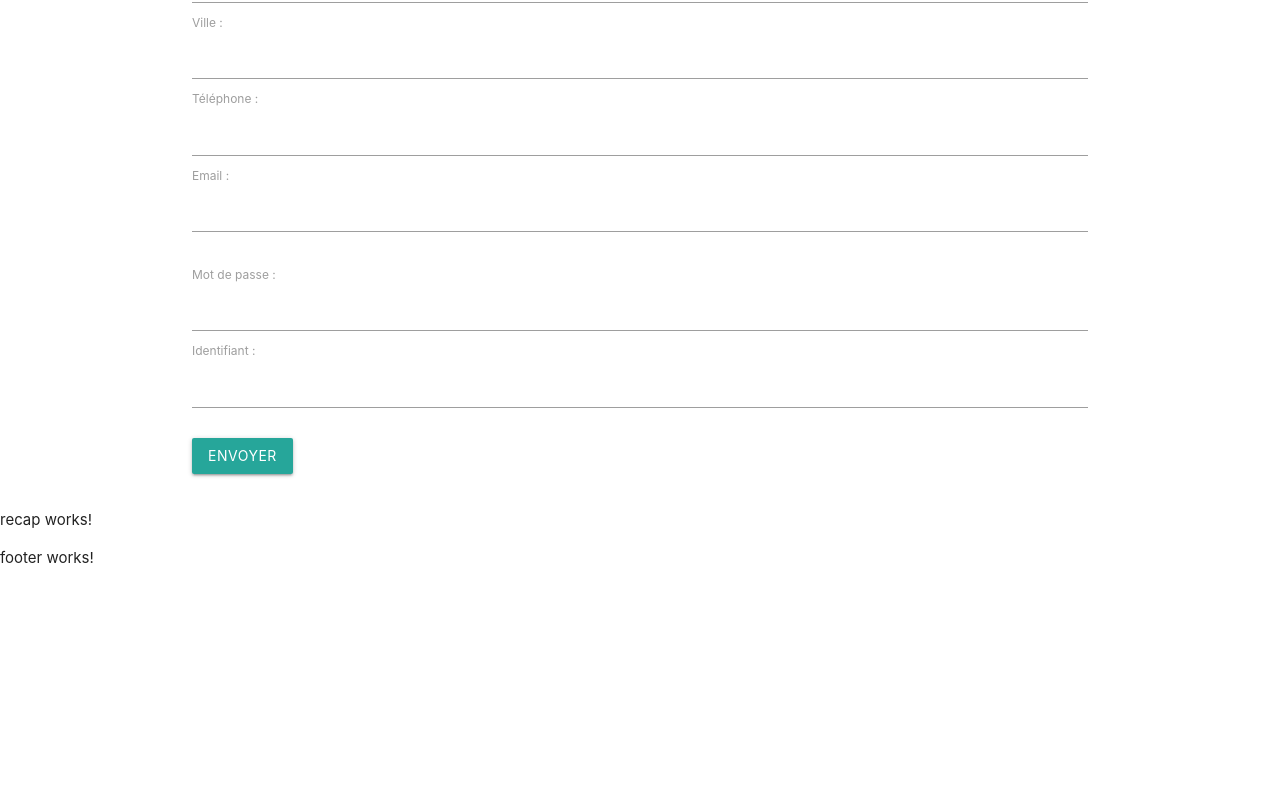
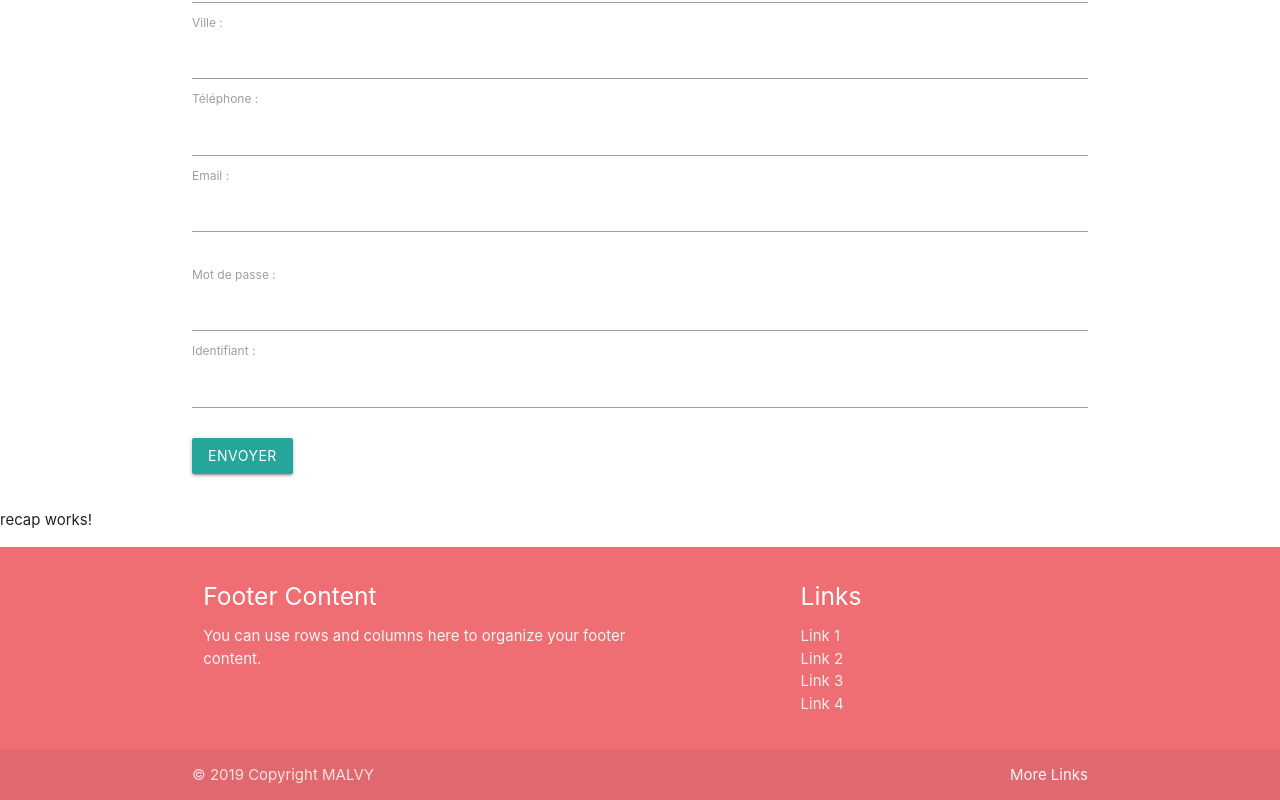
Before and after one commit to thefantom67/devweb3, an Angular app: page / in a window 1280 px wide. Shown: the part 469-1269 px from the top of the page. Before the commit the page ends 1053 px from the top, so only its background shows below. Built offline with nearby package versions, Linux system fonts and the light colour scheme.

Commit message:
feat(footer): Add footer template

```diff
--- a/src/app/footer/footer.component.html
+++ b/src/app/footer/footer.component.html
@@ -1 +1,25 @@
-<p>footer works!</p>
+<footer class="page-footer">
+        <div class="container">
+          <div class="row">
+            <div class="col l6 s12">
+              <h5 class="white-text">Footer Content</h5>
+              <p class="grey-text text-lighten-4">You can use rows and columns here to organize your footer content.</p>
+            </div>
+            <div class="col l4 offset-l2 s12">
+              <h5 class="white-text">Links</h5>
+              <ul>
+                <li><a class="grey-text text-lighten-3" href="#!">Link 1</a></li>
+                <li><a class="grey-text text-lighten-3" href="#!">Link 2</a></li>
+                <li><a class="grey-text text-lighten-3" href="#!">Link 3</a></li>
+                <li><a class="grey-text text-lighten-3" href="#!">Link 4</a></li>
+              </ul>
+            </div>
+          </div>
+        </div>
+        <div class="footer-copyright">
+          <div class="container">
+          © 2019 Copyright MALVY
+          <a class="grey-text text-lighten-4 right" href="#!">More Links</a>
+          </div>
+        </div>
+</footer>
```
